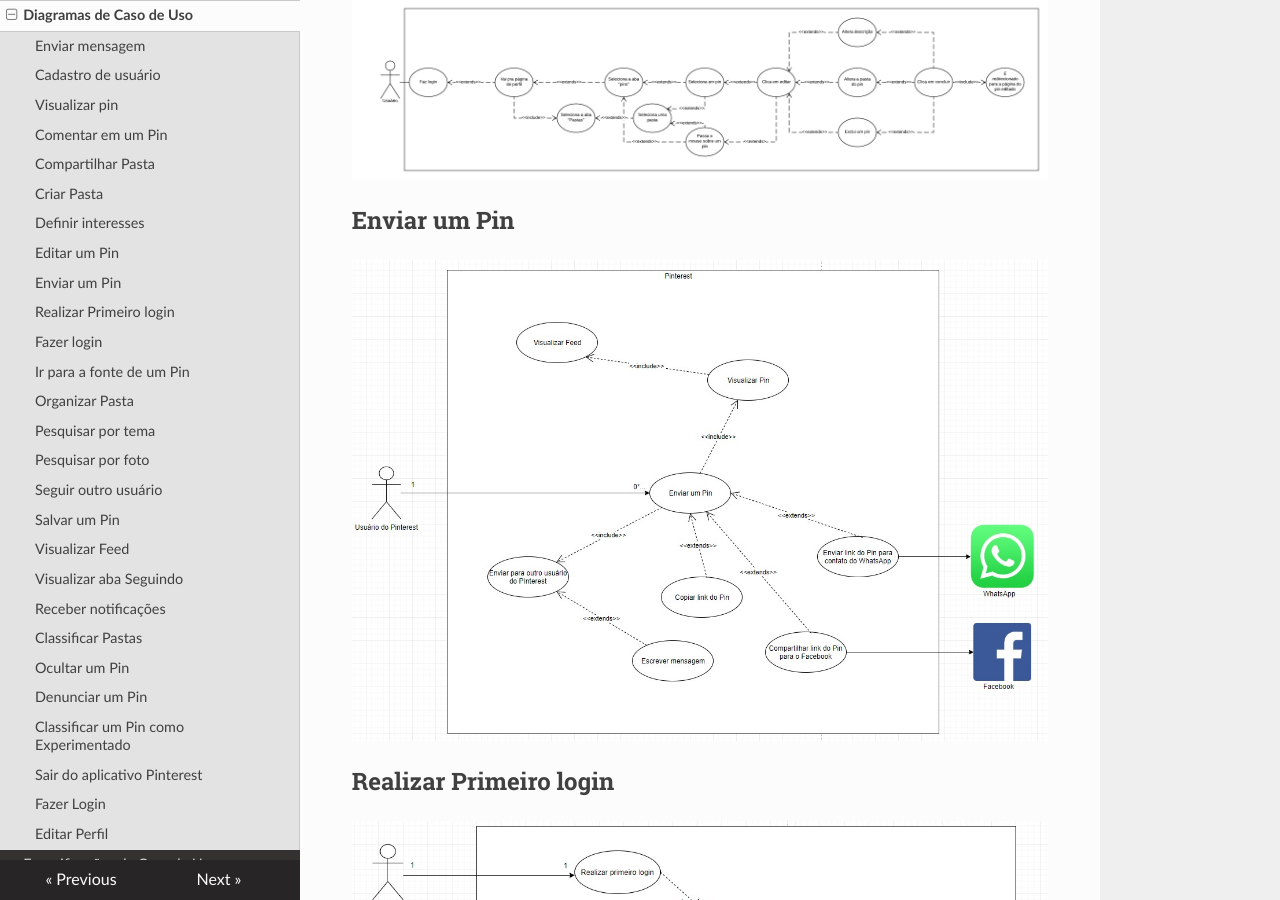
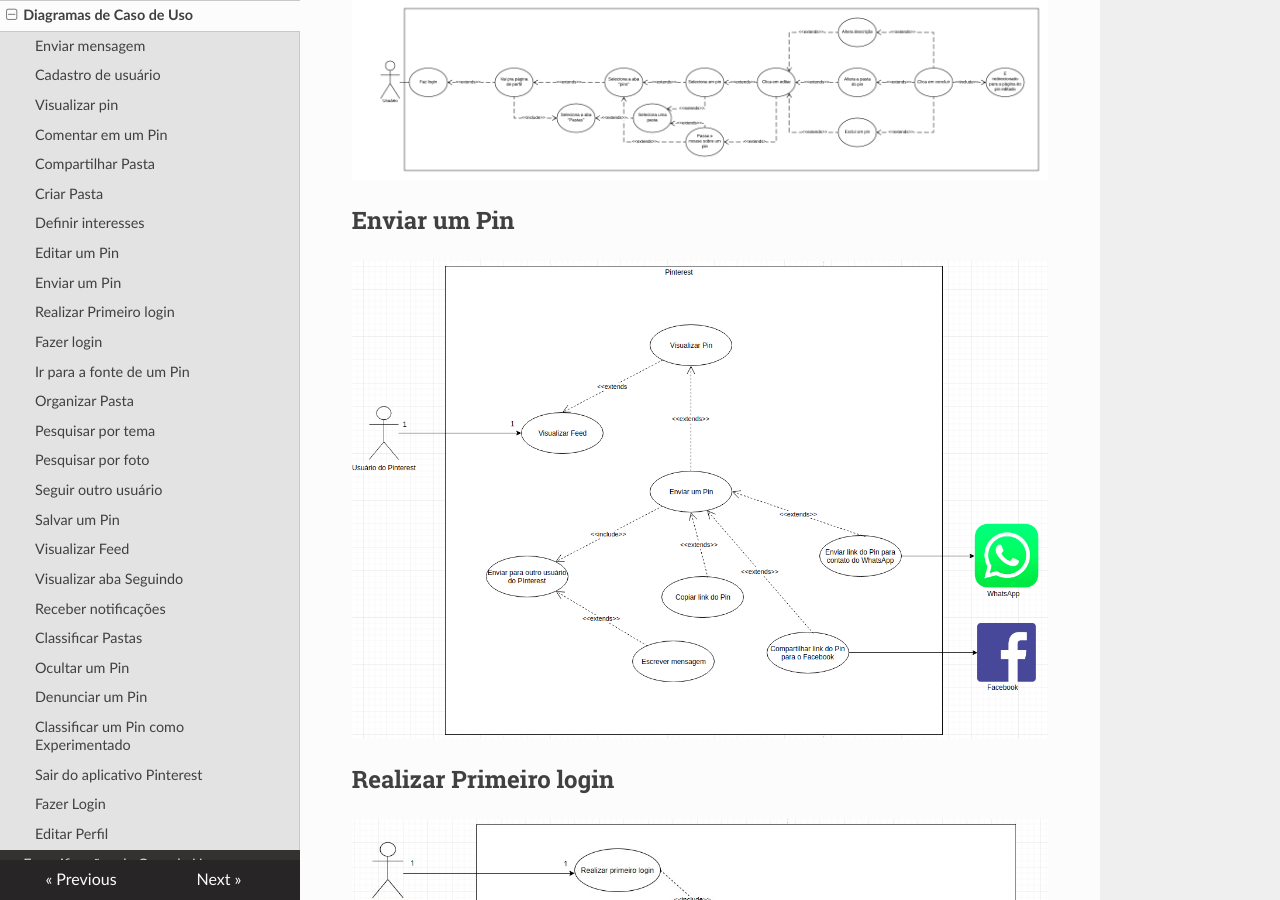
Before and after one commit to joberthrogers18/2018.2-Requisitos-Pinterest, an MkDocs documentation site: the page built from docs/diagramas_caso_uso.md, in a window 1280 px wide and 900 px high, scrolled down 3962 px. Built offline with MkDocs 1.6.1, drawn with Linux system fonts in a browser that asks for light colours; nearby versions of some CDN libraries; old or Windows-style settings are respelled for this version of MkDocs.

Commit message:
Correcting use cases

```diff
--- a/docs/diagramas_caso_uso.md
+++ b/docs/diagramas_caso_uso.md
@@ -32,7 +32,7 @@
 
 ## Enviar um Pin
 
-![EnviarUmPin](img/CasoDeUsoEnviarUmPin.jpeg)
+![EnviarUmPin](img/CasoDeUsoEnviarUmPin.png)
 
 ## Realizar Primeiro login
 
@@ -61,7 +61,7 @@
 
 ## Salvar um Pin
 
-![SalvarUmPin](img/CasoDeUsoSalvarUmPin.jpeg)
+![SalvarUmPin](img/CasoDeUsoSalvarUmPin.png)
 
 
 ## Visualizar Feed
```
Also changed, not shown: docs/img/CasoDeUsoEnviarUmPin.jpeg (deleted), docs/img/CasoDeUsoEnviarUmPin.png (added), docs/img/CasoDeUsoSalvarUmPin.jpeg (deleted), docs/img/CasoDeUsoSalvarUmPin.png (added).
